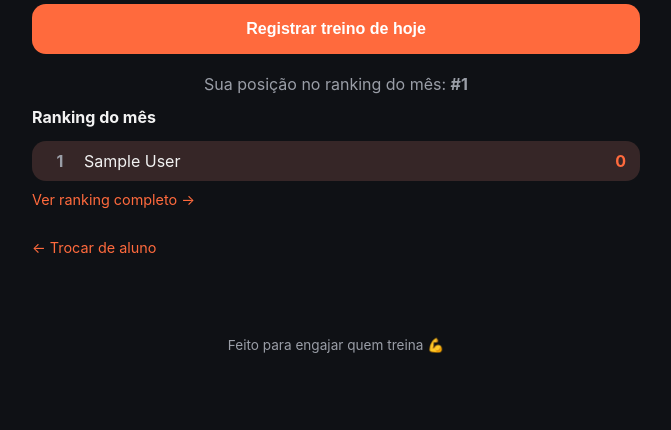
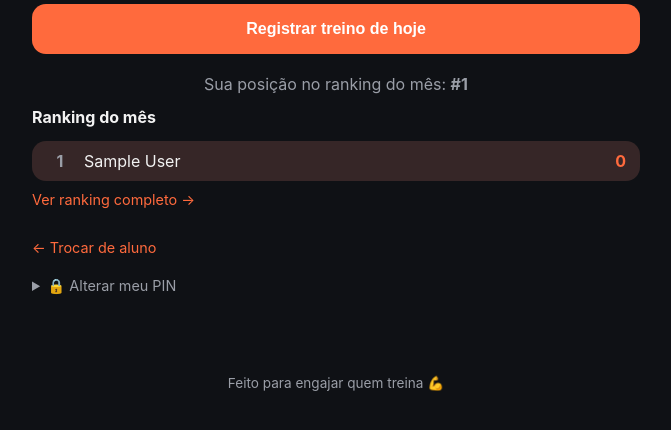
Before and after one commit to Othilbh/App-Elite, a Flask app: page /aluno/1 in a window 1280 px wide. Shown: the part 269-699 px from the top of the page, without its empty margins (304-975 px from the left). Run offline with Flask 3, Linux system fonts and the light colour scheme; the visitor is signed in with stand-in values (Sample User, id 1); data comes from the database, SQL or seed files in the repository; data that the repository does not hold is empty; some libraries are stand-ins or nearby versions.

Commit message:
Aluno agora pode definir seu proprio PIN, deixando de ser visivel ao professor
- Novo campo pin_is_custom: marca quando o PIN foi escolhido pelo proprio aluno
- Painel Aluno: secao 'Alterar meu PIN' (pede o novo PIN duas vezes para confirmar)
- Painel Alunos (professor): esconde o PIN em texto claro quando o aluno ja personalizou o dele, mostrando 'alterado pelo aluno' no lugar
- Gerar novo PIN pelo professor continua funcionando como reset de emergencia e volta a deixar o PIN visivel para ele
- Testado: cadastro, login, troca de PIN, ocultacao no painel do professor, reset pelo professor e validacoes de erro

```diff
--- a/app.py
+++ b/app.py
@@ -115,6 +115,7 @@ def init_db():
                 pin TEXT,
                 pin_attempts INTEGER NOT NULL DEFAULT 0,
                 pin_locked_until TEXT,
+                pin_is_custom INTEGER NOT NULL DEFAULT 0,
                 active INTEGER NOT NULL DEFAULT 1,
                 created_at TEXT NOT NULL
             );
@@ -141,6 +142,7 @@ def init_db():
         cur.execute("ALTER TABLE students ADD COLUMN IF NOT EXISTS pin TEXT")
         cur.execute("ALTER TABLE students ADD COLUMN IF NOT EXISTS pin_attempts INTEGER NOT NULL DEFAULT 0")
         cur.execute("ALTER TABLE students ADD COLUMN IF NOT EXISTS pin_locked_until TEXT")
+        cur.execute("ALTER TABLE students ADD COLUMN IF NOT EXISTS pin_is_custom INTEGER NOT NULL DEFAULT 0")
         cur.close()
         conn.close()
         return
@@ -156,6 +158,7 @@ def init_db():
             pin TEXT,
             pin_attempts INTEGER NOT NULL DEFAULT 0,
             pin_locked_until TEXT,
+            pin_is_custom INTEGER NOT NULL DEFAULT 0,
             active INTEGER NOT NULL DEFAULT 1,
             created_at TEXT NOT NULL
         );
@@ -185,6 +188,7 @@ def init_db():
         "ALTER TABLE students ADD COLUMN pin TEXT",
         "ALTER TABLE students ADD COLUMN pin_attempts INTEGER NOT NULL DEFAULT 0",
         "ALTER TABLE students ADD COLUMN pin_locked_until TEXT",
+        "ALTER TABLE students ADD COLUMN pin_is_custom INTEGER NOT NULL DEFAULT 0",
     ):
         try:
             db.execute(stmt)
@@ -484,6 +488,35 @@ def fazer_checkin(student_id):
     return redirect(url_for("aluno_dashboard", student_id=student_id))
 
 
+@app.route("/aluno/<int:student_id>/pin", methods=["POST"])
+def alterar_pin(student_id):
+    student = get_student(student_id)
+    if not student:
+        flash("Aluno não encontrado.", "error")
+        return redirect(url_for("index"))
+
+    if not is_student_verified(student_id):
+        return redirect(url_for("aluno_entrar", student_id=student_id))
+
+    novo_pin = request.form.get("novo_pin", "").strip()
+    confirmar_pin = request.form.get("confirmar_pin", "").strip()
+
+    if not (novo_pin.isdigit() and len(novo_pin) == 4):
+        flash("O novo PIN precisa ter exatamente 4 números.", "error")
+    elif novo_pin != confirmar_pin:
+        flash("Os dois PINs digitados não são iguais. Tente de novo.", "error")
+    else:
+        db = get_db()
+        db.execute(
+            "UPDATE students SET pin = ?, pin_is_custom = 1, pin_attempts = 0, pin_locked_until = NULL WHERE id = ?",
+            (novo_pin, student_id),
+        )
+        db.commit()
+        flash("PIN atualizado! A partir de agora só você sabe esse número — nem o professor consegue ver.", "success")
+
+    return redirect(url_for("aluno_dashboard", student_id=student_id))
+
+
 @app.route("/ranking")
 def ranking():
     period = request.args.get("periodo", "month")
@@ -697,7 +730,7 @@ def admin_novo_pin(student_id):
     new_pin = generate_pin()
     db = get_db()
     db.execute(
-        "UPDATE students SET pin = ?, pin_attempts = 0, pin_locked_until = NULL WHERE id = ?",
+        "UPDATE students SET pin = ?, pin_is_custom = 0, pin_attempts = 0, pin_locked_until = NULL WHERE id = ?",
         (new_pin, student_id),
     )
     db.commit()
--- a/templates/aluno_dashboard.html
+++ b/templates/aluno_dashboard.html
@@ -65,4 +65,24 @@
 
 <a href="{{ url_for('index') }}" class="link-back">← Trocar de aluno</a>
 
+<section class="pin-settings" style="margin-top:20px;">
+  <details>
+    <summary style="cursor:pointer;color:var(--muted, #9aa4b2);font-size:0.9rem;">🔒 Alterar meu PIN</summary>
+    <form method="post" action="{{ url_for('alterar_pin', student_id=student.id) }}" style="margin-top:10px;">
+      <label for="novo_pin">Novo PIN (4 números)</label>
+      <input type="password" id="novo_pin" name="novo_pin" inputmode="numeric" pattern="[0-9]{4}" maxlength="4" required
+             style="text-align:center;letter-spacing:6px;">
+
+      <label for="confirmar_pin">Confirme o novo PIN</label>
+      <input type="password" id="confirmar_pin" name="confirmar_pin" inputmode="numeric" pattern="[0-9]{4}" maxlength="4" required
+             style="text-align:center;letter-spacing:6px;">
+
+      <button type="submit" class="btn btn-small btn-primary" style="margin-top:8px;">Salvar novo PIN</button>
+    </form>
+    <p class="muted" style="font-size:0.8rem;margin-top:6px;">
+      Depois de trocar, esse número passa a ser só seu — nem o professor consegue ver, só redefinir se você esquecer.
+    </p>
+  </details>
+</section>
+
 {% endblock %}
```
Also changed, not shown: templates/admin_alunos.html (+9 -2 lines), README.md.
